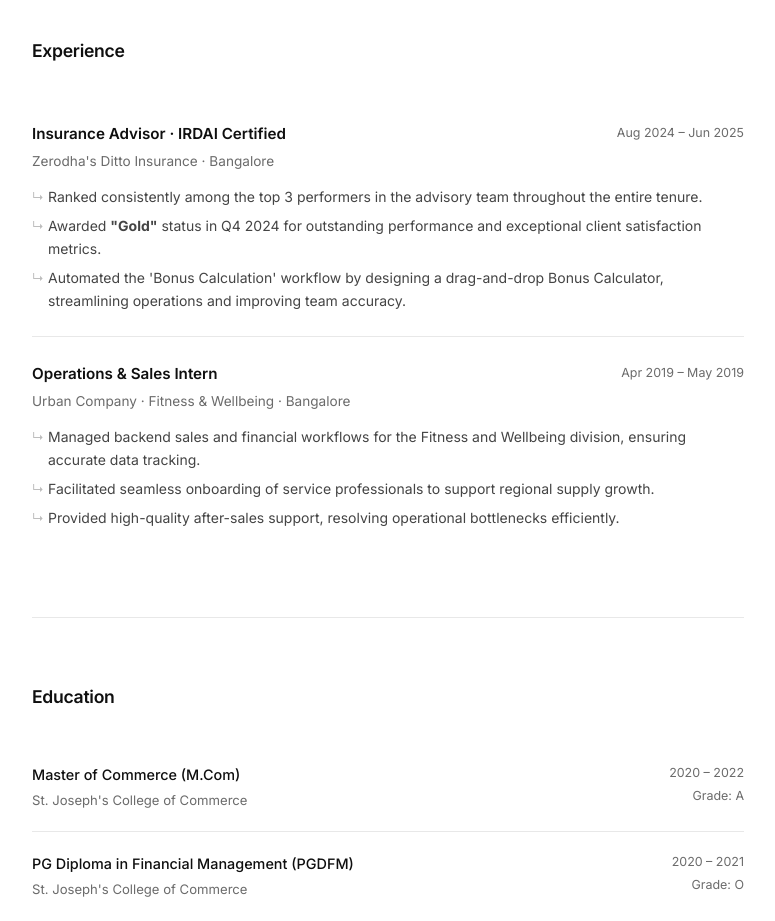
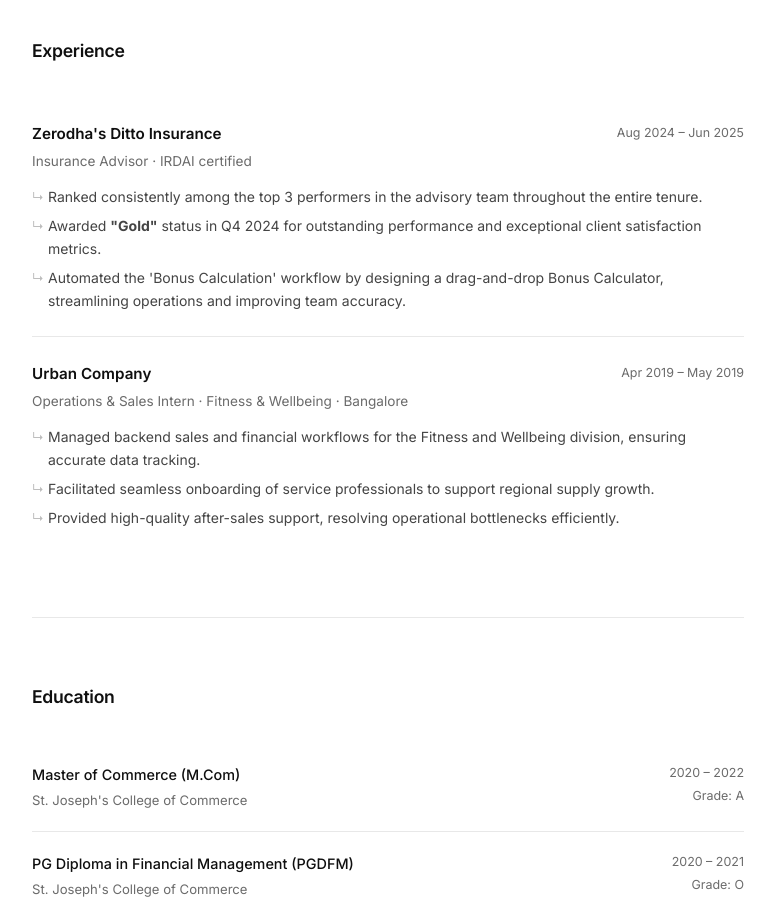
Before and after one commit to thiluvandi/Personal-Website, a plain HTML site: page index.html in a window 1280 px wide. Shown: the part 960-1881 px from the top of the page, without its empty margins (252-1027 px from the left). Drawn offline with Linux system fonts and the light colour scheme.

Commit message:
Update index.html

```diff
--- a/index.html
+++ b/index.html
@@ -627,10 +627,10 @@
 
       <div class="exp-card">
         <div class="exp-top">
-          <span class="exp-role">Insurance Advisor · IRDAI Certified</span>
+          <span class="exp-role">Zerodha's Ditto Insurance</span>
           <span class="exp-date">Aug 2024 – Jun 2025</span>
         </div>
-        <p class="exp-company">Zerodha's Ditto Insurance · Bangalore</p>
+        <p class="exp-company">Insurance Advisor · IRDAI certified</p>
         <ul class="exp-bullets">
           <li>Ranked consistently among the top 3 performers in the advisory team throughout the entire tenure.</li>
           <li>Awarded <strong>"Gold"</strong> status in Q4 2024 for outstanding performance and exceptional client satisfaction metrics.</li>
@@ -640,10 +640,10 @@
 
       <div class="exp-card">
         <div class="exp-top">
-          <span class="exp-role">Operations & Sales Intern</span>
+          <span class="exp-role">Urban Company</span>
           <span class="exp-date">Apr 2019 – May 2019</span>
         </div>
-        <p class="exp-company">Urban Company · Fitness & Wellbeing · Bangalore</p>
+        <p class="exp-company">Operations & Sales Intern · Fitness & Wellbeing · Bangalore</p>
         <ul class="exp-bullets">
           <li>Managed backend sales and financial workflows for the Fitness and Wellbeing division, ensuring accurate data tracking.</li>
           <li>Facilitated seamless onboarding of service professionals to support regional supply growth.</li>
```
